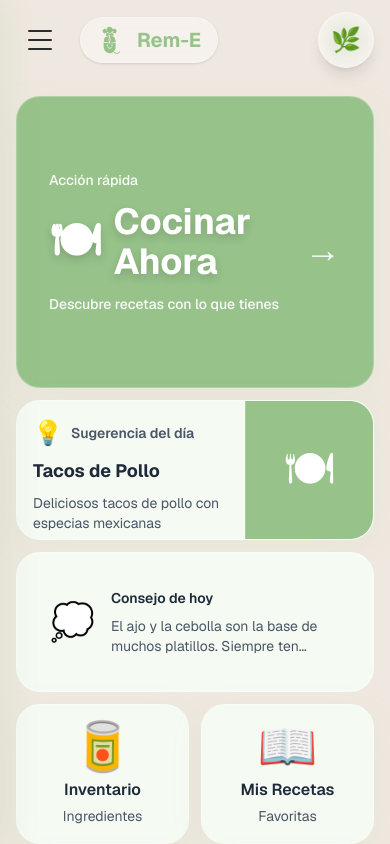
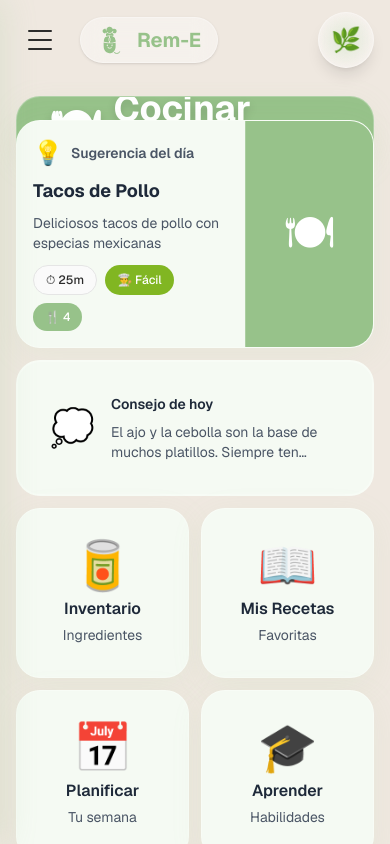
Before and after one commit to onofrela/rem-e, a Next.js app: page / in a window 390 px wide. Built offline with nearby package versions, Linux system fonts and the light colour scheme.

Commit message:
Arreglo Responsive

```diff
--- a/app/page.tsx
+++ b/app/page.tsx
@@ -31,9 +31,9 @@ export default function Home() {
         </div>
 
         {/* Grid Container */}
-        <div className="flex-1 p-4 md:p-6 lg:p-8 min-h-0 overflow-auto"> {/* clave: flex-1 y min-h-0 */}
+        <div className="flex-1 p-4 md:p-6 lg:p-8 min-h-0"> {/* clave: flex-1 y min-h-0, sin overflow-auto */}
           {/* Mobile: 2-column vertical | Tablet: 4-column horizontal grid with variable sizes */}
-          <div className="grid grid-cols-2 md:grid-cols-4 auto-rows-[minmax(140px,auto)] md:auto-rows-[minmax(240px,1fr)] gap-3 md:gap-5 lg:gap-6 w-full h-full">
+          <div className="grid grid-cols-2 md:grid-cols-4 grid-rows-[1fr_1fr_1fr_1fr] md:grid-rows-[1fr_1fr_1fr] gap-3 md:gap-5 lg:gap-6 w-full h-full">
 
             {/* Cook Now - 2x2 tile (Hero) */}
             <Link href="/cook" className="col-span-2 row-span-2">
@@ -178,8 +178,8 @@ export default function Home() {
             </Link>
 
           </div>
-          </div>
         </div>
+      </div>
     </MainLayout>
   );
 }
```
